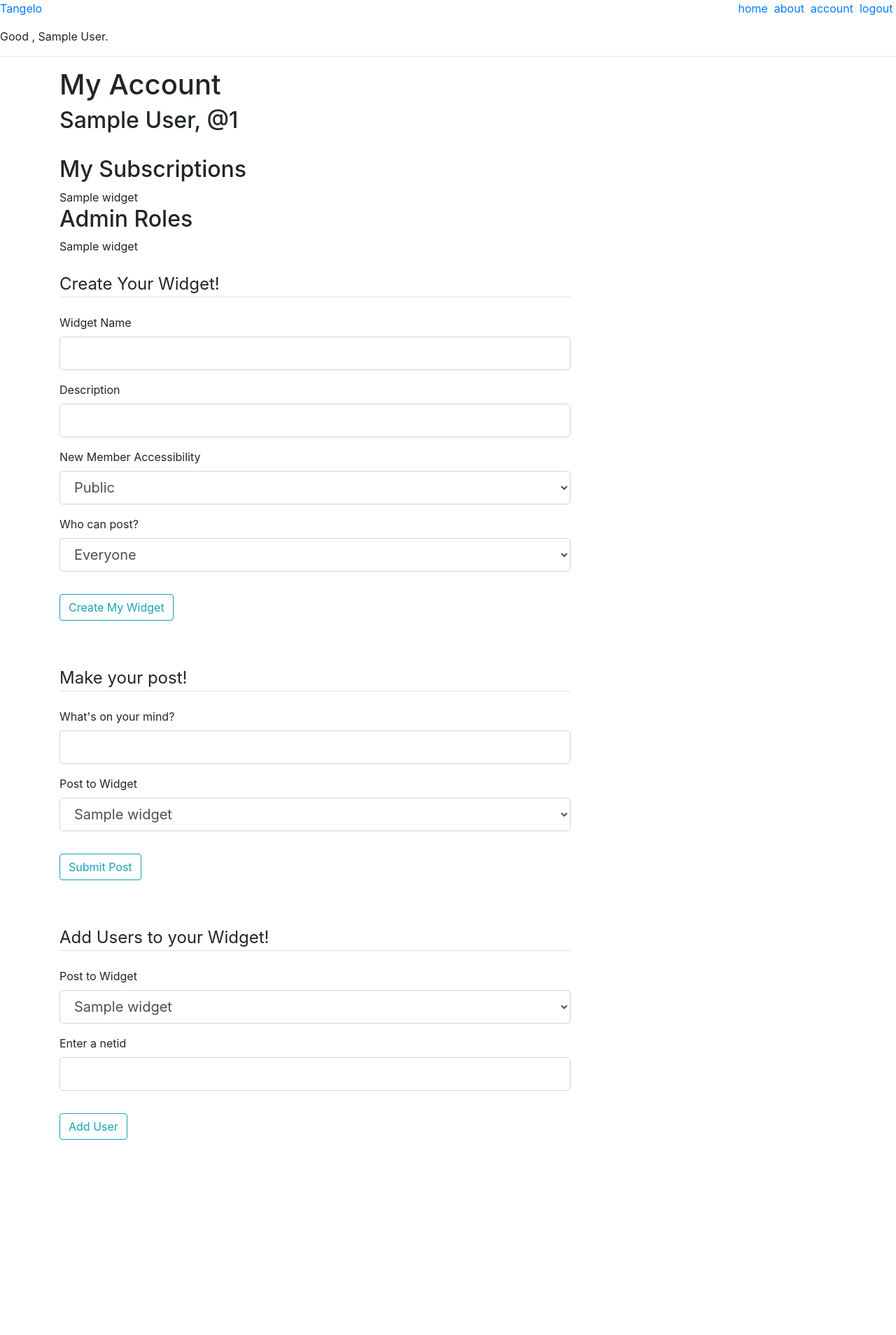
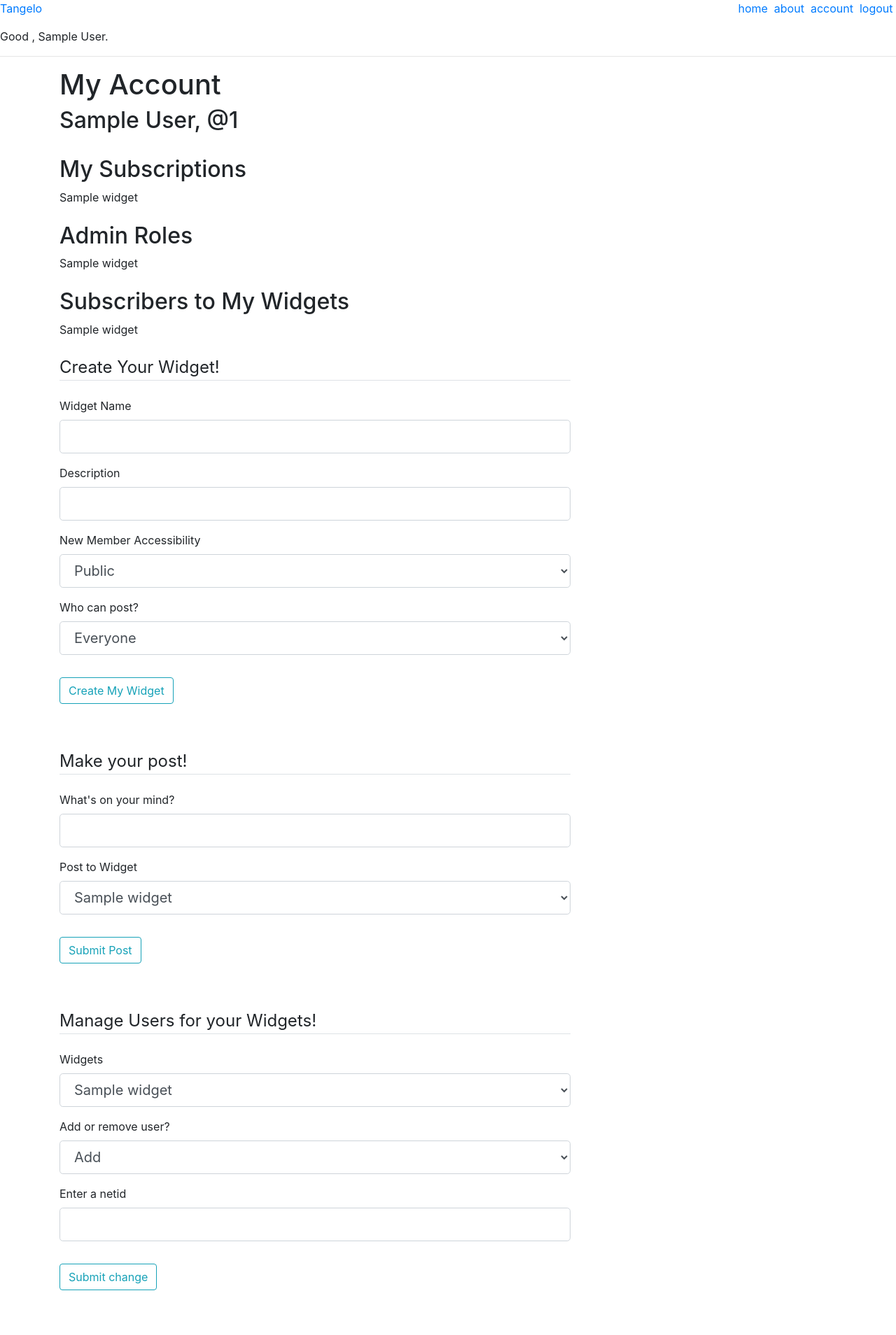
Before and after one commit to zbatscha/tangelo, a Flask app: page /account in a window 1280 px wide. Shown: the whole page at 70% size. Before the commit the page ends 1629 px from the top, so only its background shows below. Run offline with Flask 2, Linux system fonts and the light colour scheme; a user stored in the database is signed in; tables that the repository leaves empty hold one stand-in row (values such as "Sample post"); parts of the project's set-up code (start-up, migrations or seed data) failed here and were passed over; some libraries are stand-ins or nearby versions.

Commit message:
Added add/remove subscriber functionality for admin widgets

```diff
--- a/tangelo/forms.py
+++ b/tangelo/forms.py
@@ -34,13 +34,15 @@ class CreatePost(FlaskForm):
 
 class CreateAddTeam(FlaskForm):
     user = StringField('Enter a netid', validators=[DataRequired()])
-    widget_target = SelectField('Post to Widget', choices=[], coerce=int)
-    submit = SubmitField('Add User')
-
+    add_remove = SelectField('Add or remove user?', choices = [('add', 'Add'), ('remove', 'Remove')])
+    widget_target = SelectField('Widgets', choices=[], coerce=int)
+    submit = SubmitField('Submit change')
     def validate_user(self, user):
         username = User.query.filter_by(netid=user.data).first()
         if username is None:
             raise ValidationError('You have entered an invalid user.')
         widget = Widget.query.filter_by(id = self.widget_target.data).first()
-        if widget in username.widgets:
+        if widget in username.widgets and self.add_remove.data == 'add':
             raise ValidationError('User is already subscribed to this widget.')
+        if widget not in username.widgets and self.add_remove.data == 'remove':
+            raise ValidationError('User is not subscribed to this widget.')
--- a/tangelo/model_api.py
+++ b/tangelo/model_api.py
@@ -35,17 +35,35 @@ def addPost(form):
 
 def addSubscription(form):
     try:
+        print("I am getting here")
+        userName = User.query.filter_by(netid=form.user.data).first()
         # check if valid widget
         widget = Widget.query.filter_by(id=form.widget_target.data).first()
         if not widget:
             raise Exception('Selected widget does not exist.')
-        sub = Subscription(user=current_user, widget=widget)
+        sub = Subscription(user=userName, widget=widget)
         db.session.add(sub)
         db.session.commit()
 
     except Exception as e:
         db.session.rollback()
         raise Exception(e)
+
+def removeSubscription(form):
+    try:
+        # check if valid widget
+        userName = User.query.filter_by(netid=form.user.data).first()
+        widget = Widget.query.filter_by(id=form.widget_target.data).first()
+        subscription = Subscription.query.filter_by(user_id=userName.id).filter_by(widget=widget).first()
+        if subscription is None:
+            raise Exception('Selected subscriptions does not exist.')
+        db.session.delete(subscription)
+        db.session.commit()
+
+    except Exception as e:
+        db.session.rollback()
+        raise Exception(e)
+
 
 
 def getValidWidgetsPost(current_user):
--- a/tangelo/routes.py
+++ b/tangelo/routes.py
@@ -129,10 +129,17 @@ def addTeam():
     post_form.widget_target.choices = widget_target_choices
     team_form.widget_target.choices = admin_widget_target_choices
 
+
     if team_form.validate_on_submit():
         try:
-            model_api.addSubscription(team_form)
-            flash(f'{team_form.user.data} has been added to {dict(team_form.widget_target.choices).get(team_form.widget_target.data)}', 'success')
+            addBool = (dict(team_form.add_remove.choices).get(team_form.add_remove.data) == 'Add')
+            print(addBool)
+            if addBool:
+                model_api.addSubscription(team_form)
+                flash(f'{team_form.user.data} has been added to {dict(team_form.widget_target.choices).get(team_form.widget_target.data)}', 'success')
+            else:
+                model_api.removeSubscription(team_form)
+                flash(f'{team_form.user.data} has been removed from {dict(team_form.widget_target.choices).get(team_form.widget_target.data)}', 'success' )
             return redirect(url_for('account'))
         except Exception as e:
             print(e)
--- a/tangelo/templates/account.html
+++ b/tangelo/templates/account.html
@@ -8,9 +8,15 @@
 {% for widget in current_user.widgets %}
     <span>{{ widget.name }}</span> <br>
 {% endfor %}
+<br>
 <h2> Admin Roles </h2>
 {% for widget in current_user.widgets_admin %}
 <span>{{ widget.name }}</span> <br>
+{% endfor %}
+<br>
+<h2> Subscribers to My Widgets </h2>
+{% for widget in current_user.widgets_admin %}
+    <span>{{ widget.name }}</span> <br>
 {% endfor %}
 <br>
 <!-- Create a widget form -->
@@ -125,7 +131,7 @@
     <form action="{{ url_for('addTeam') }}" method="post">
         {{team_form.hidden_tag() }} <!-- hidden_tag method adds csrf token, protects against attacks -->
         <fieldset class="form-group">
-            <legend class="border-bottom mb-4">Add Users to your Widget!</legend>
+            <legend class="border-bottom mb-4">Manage Users for your Widgets!</legend>
             <div class="form-group">
                 {{ team_form.widget_target.label(class="form-control-label") }}
                 {% if team_form.widget_target.errors %}
@@ -137,6 +143,19 @@
                     </div>
                 {% else %}
                     {{ team_form.widget_target(class="form-control form-control-lg") }}
+                {% endif %}
+            </div>
+            <div class="form-group">
+                {{ team_form.add_remove.label(class="form-control-label") }}
+                {% if team_form.add_remove.errors %}
+                    {{ team_form.add_remove(class="form-control form-control-lg is-invalid") }}
+                    <div class="invalid-feedback">
+                        {% for error in team_form.add_remove.errors %}
+                            <span>{{ error }}</span>
+                        {% endfor %}
+                    </div>
+                {% else %}
+                    {{ team_form.add_remove(class="form-control form-control-lg") }}
                 {% endif %}
             </div>
             <div class="form-group">
```
